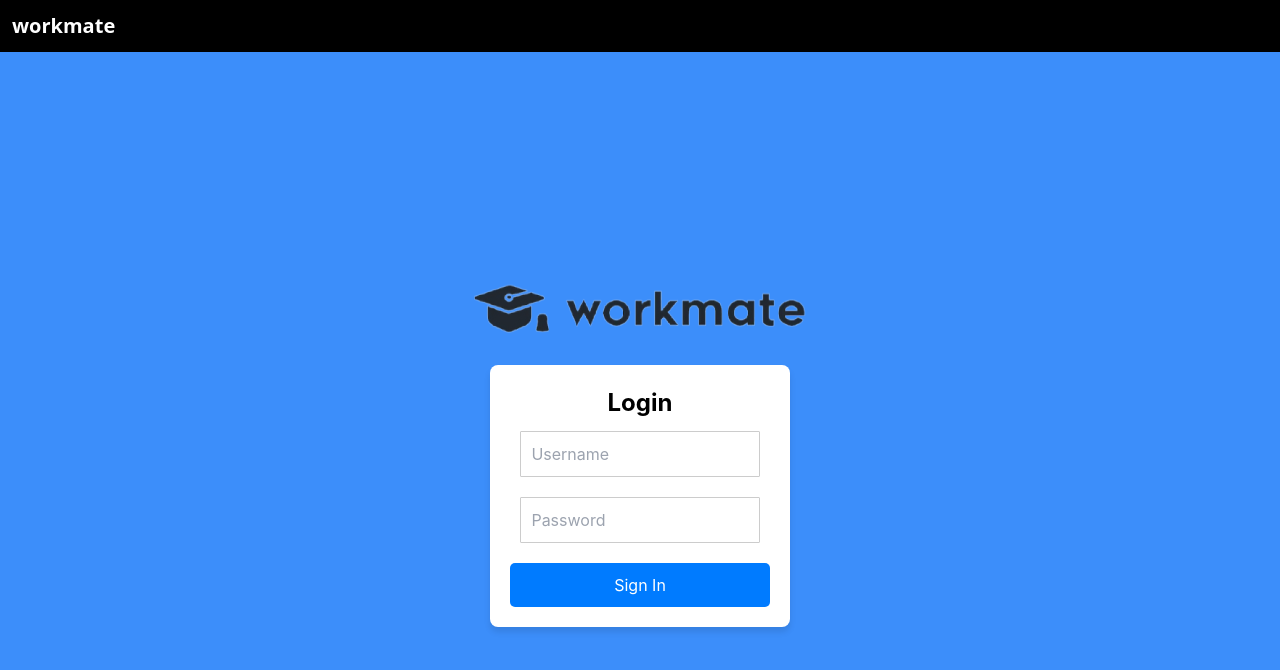
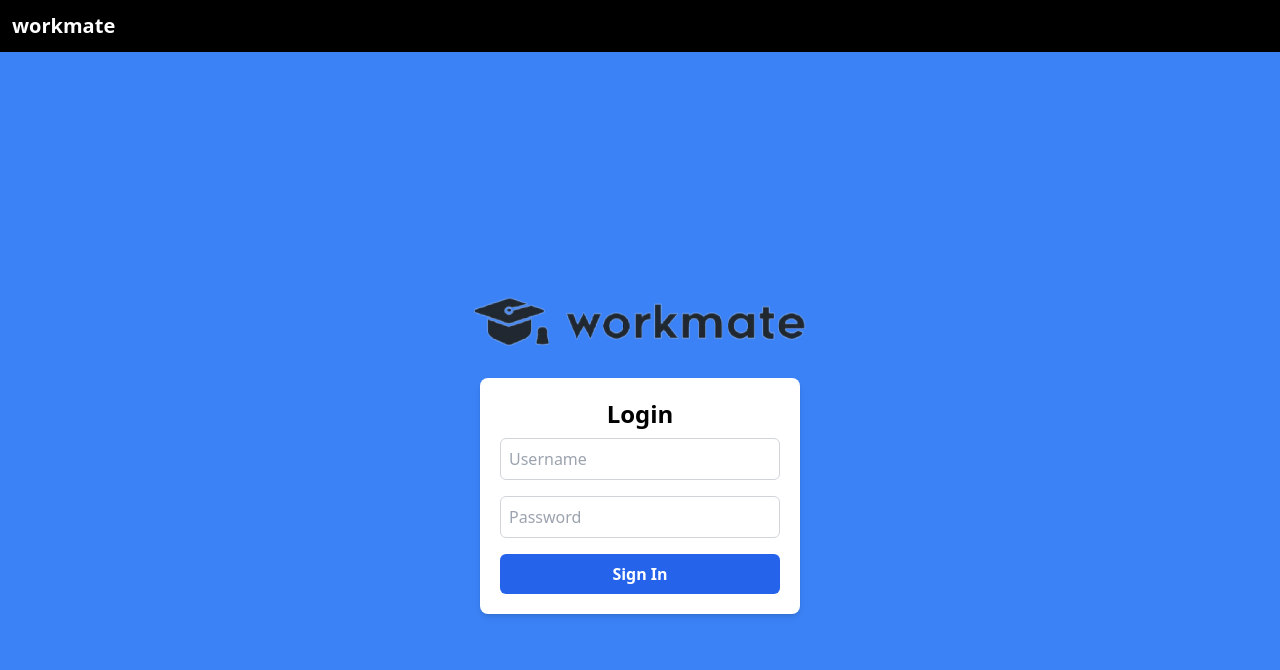
Before and after one commit to Peanutix/WorkMate, a React (Create React App) app in the folder workmate/: page / in a window 1280 px wide. Shown: the top 670 px of the page. Built offline with nearby package versions, Linux system fonts and the light colour scheme.

Commit message:
AK: applied tailwindcss to login and lobby pages

```diff
--- a/workmate/src/pages/Lobby.jsx
+++ b/workmate/src/pages/Lobby.jsx
@@ -1,52 +1,24 @@
 import React from "react";
 
 const Lobby = () => {
-    return (
-        <div style={styles.body}>
-            <div style={styles.lobbyContainer}>
-                <div style={styles.room}>Maths</div>
-                <div style={styles.room}>Biology</div>
-                <div style={styles.room}>Physics</div>
-                <div style={styles.room}>Chemistry</div>
-            </div>
+  return (
+    <div className="font-sans bg-[#3C8EFA] m-0 p-0">
+      <div className="flex flex-col justify-start items-center p-5 h-screen">
+        <div className="bg-white border border-gray-300 p-5 my-3 w-[80%] text-center text-lg rounded-lg shadow-md cursor-pointer hover:bg-[#007bff] hover:text-white active:bg-[#0056b3]">
+          Maths
         </div>
-    );
-};
-
-const styles = {
-    body: {
-        fontFamily: 'Inter, sans-serif',
-        backgroundColor: '#3C8EFA',
-        margin: 0,
-        padding: 0,
-    },
-    lobbyContainer: {
-        display: 'flex',
-        flexDirection: 'column', // Stack the rooms vertically
-        justifyContent: 'flex-start', // Align the rooms from the top
-        alignItems: 'center', // Center the rooms horizontally
-        padding: '20px',
-        height: '100vh', // Full height of the screen
-    },
-    room: {
-        backgroundColor: '#ffffff',
-        border: '1px solid #ccc',
-        padding: '20px',
-        margin: '10px 0',
-        width: '80%',
-        textAlign: 'center',
-        fontSize: '18px',
-        borderRadius: '8px',
-        boxShadow: '0px 4px 6px rgba(0, 0, 0, 0.1)',
-        cursor: 'pointer',
-    },
-    roomHover: {
-        backgroundColor: '#007bff',
-        color: 'white',
-    },
-    roomActive: {
-        backgroundColor: '#0056b3',
-    },
+        <div className="bg-white border border-gray-300 p-5 my-3 w-[80%] text-center text-lg rounded-lg shadow-md cursor-pointer hover:bg-[#007bff] hover:text-white active:bg-[#0056b3]">
+          Biology
+        </div>
+        <div className="bg-white border border-gray-300 p-5 my-3 w-[80%] text-center text-lg rounded-lg shadow-md cursor-pointer hover:bg-[#007bff] hover:text-white active:bg-[#0056b3]">
+          Physics
+        </div>
+        <div className="bg-white border border-gray-300 p-5 my-3 w-[80%] text-center text-lg rounded-lg shadow-md cursor-pointer hover:bg-[#007bff] hover:text-white active:bg-[#0056b3]">
+          Chemistry
+        </div>
+      </div>
+    </div>
+  );
 };
 
 export default Lobby;
--- a/workmate/src/pages/Login.jsx
+++ b/workmate/src/pages/Login.jsx
@@ -1,83 +1,32 @@
 import React from 'react';
-// import { useHistory } from "react-router-dom";
 import logo from '../assets/workmate_logo2.png';
 
 const Login = () => {
-    // const history = useHistory();
-    // const handleLogin = () => {
-    //     // After login is successful, navigate to the Lobby page
-    //     history.push("/lobby");
-    // };
     return (
-        <div style={styles.body}>
-            <div style={styles.loginContainer}>
-                <img src={logo} alt="Logo" style={styles.logo} />
-                <div style={styles.loginBox}>
-                    <p style={styles.loginText}>Login</p>
-                    <input type="text" placeholder="Username" style={styles.inputField}/>
-                    <input type="password" placeholder="Password" style={styles.inputField}/>
-                    {/*<button style={styles.signinButton} onClick={handleLogin}>Sign In</button>*/}
-                    <button style={styles.signinButton}>Sign In</button>
+        <div className="flex justify-center items-center h-screen bg-blue-500 font-inter text-lg">
+            <div className="flex flex-col items-center text-center w-full">
+                <img src={logo} alt="Logo" className="w-[500px] mb-5" />
+                <div className="bg-white p-5 rounded-lg shadow-md w-80">
+                    <p className="text-2xl font-bold">Login</p>
+                    <input
+                        type="text"
+                        placeholder="Username"
+                        className="w-full p-2 my-2 border border-gray-300 rounded-md text-base"
+                    />
+                    <input
+                        type="password"
+                        placeholder="Password"
+                        className="w-full p-2 my-2 border border-gray-300 rounded-md text-base"
+                    />
+                    <button
+                        className="w-full p-2 mt-2 bg-blue-600 text-white rounded-md text-base font-semibold hover:bg-blue-700"
+                    >
+                        Sign In
+                    </button>
                 </div>
             </div>
         </div>
     );
 };
 
-const styles = {
-    body: {
-        display: 'flex',
-        justifyContent: 'center',
-        height: '100vh',
-        backgroundColor: '#3C8EFA',
-        fontFamily: 'Inter, sans-serif',
-        fontSize: '25px',
-        margin: 0,
-    },
-    loginContainer: {
-        display: 'flex',
-        flexDirection: 'column',
-        alignItems: 'center',
-        justifyContent: 'center',
-        textAlign: 'center',
-        width: '100%',
-    },
-    logo: {
-        width: '500px',
-        marginBottom: '20px',
-    },
-    loginBox: {
-        background: 'white',
-        padding: '20px',
-        borderRadius: '8px',
-        boxShadow: '0 5px 6px rgba(0, 0, 0, 0.1)',
-        width: '300px',
-    },
-    loginText: {
-        fontSize: '24px',
-        fontWeight: '700',
-    },
-    inputField: {
-        width: '92%',
-        padding: '10px',
-        margin: '10px 0',
-        border: '1px solid #ccc',
-        borderRadius: '1px',
-        fontSize: '16px',
-        fontFamily: 'Inter, sans-serif',
-    },
-    signinButton: {
-        width: '100%',
-        padding: '10px',
-        backgroundColor: '#007bff',
-        color: 'white',
-        border: 'none',
-        borderRadius: '5px',
-        fontSize: '16px',
-        cursor: 'pointer',
-        marginTop: '10px',
-        fontFamily: 'Inter, sans-serif',
-    },
-};
-
 export default Login;
```
